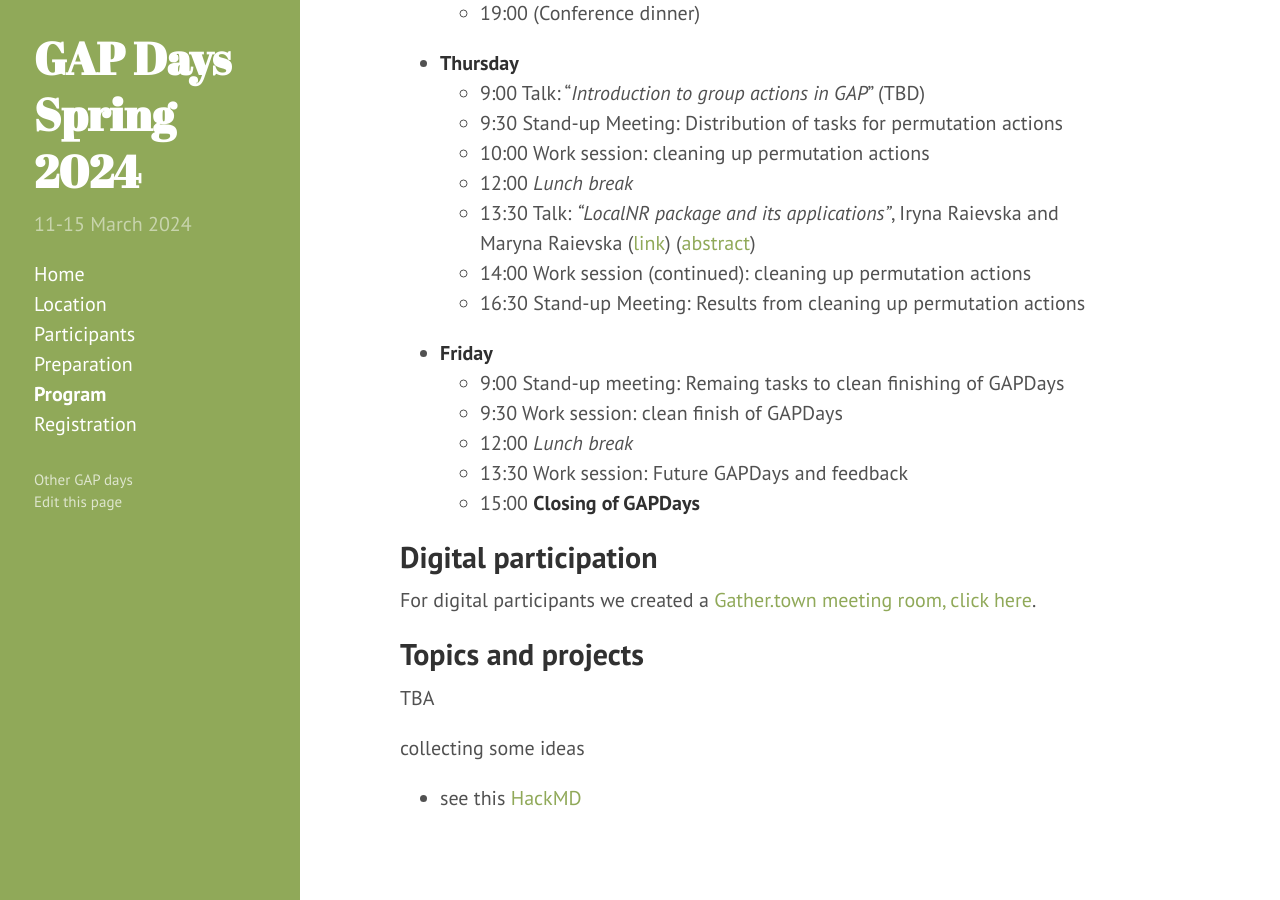
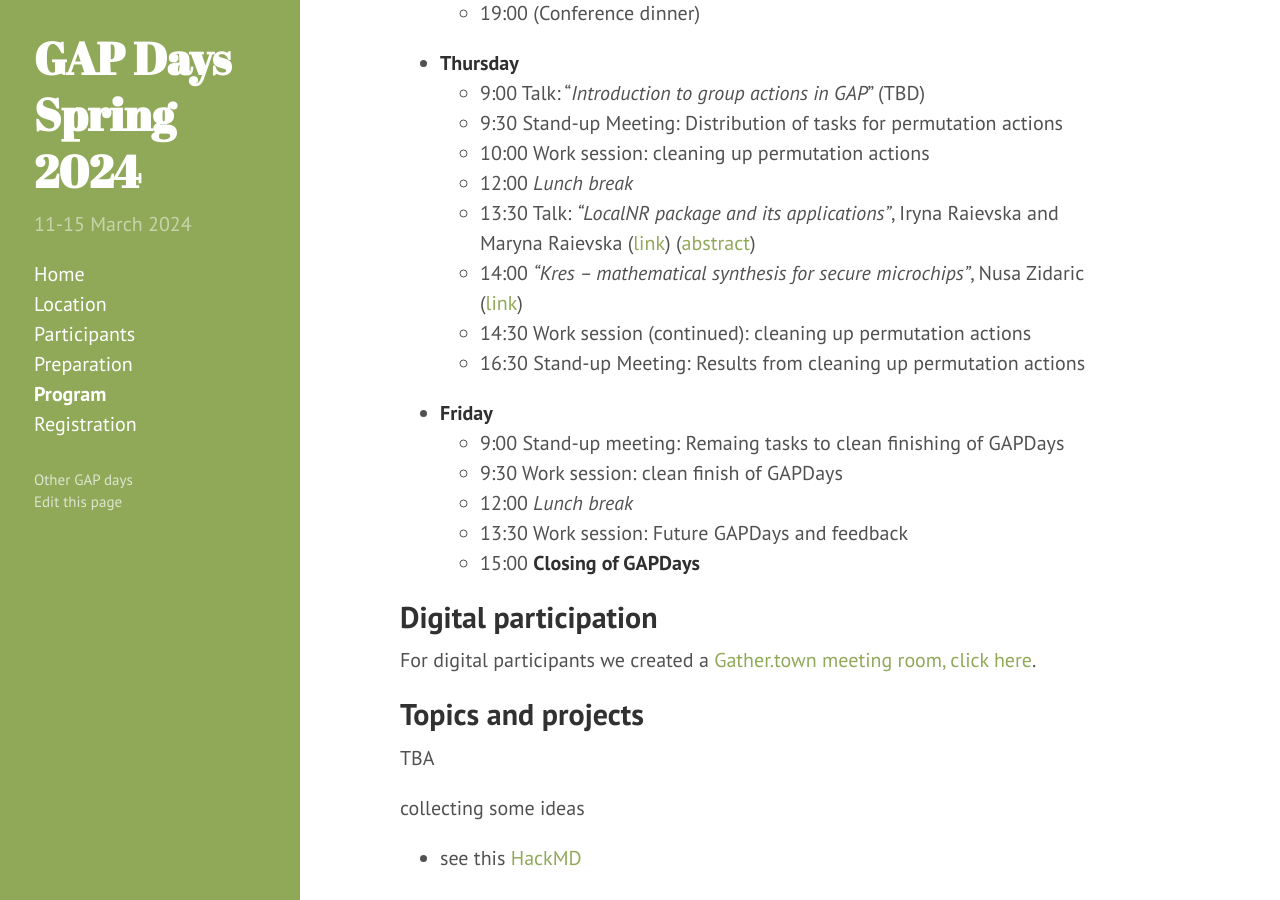
Before and after one commit to gapdays/gapdays2024-spring, a Jekyll site: the page built from program.md, in a window 1280 px wide and 900 px high, scrolled down 1510 px. Built offline with Jekyll 4.4.1, drawn with Linux system fonts in a browser that asks for light colours.

Commit message:
add nusas talk and claudios abstract

```diff
--- a/program.md
+++ b/program.md
@@ -55,7 +55,8 @@ This schedule is the first draft. Additional information will be added soon.
   - 10:00 Work session: cleaning up permutation actions
   - 12:00 *Lunch break*
   - 13:30 Talk: *"LocalNR package and its applications"*, Iryna Raievska and Maryna Raievska ([link](https://github.com/gap-packages/LocalNR)) ([abstract]({{ site.baseurl }}/abstracts/raievska))
-  - 14:00 Work session (continued): cleaning up permutation actions
+  - 14:00 *"Kres -- mathematical synthesis for secure microchips”*, Nusa Zidaric ([link](https://github.com/nzidaric))
+  - 14:30 Work session (continued): cleaning up permutation actions
   - 16:30 Stand-up Meeting: Results from cleaning up permutation actions
 
 - **Friday**
```
Also changed, not shown: abstracts/piedade.md (added, +7 -0 lines).
